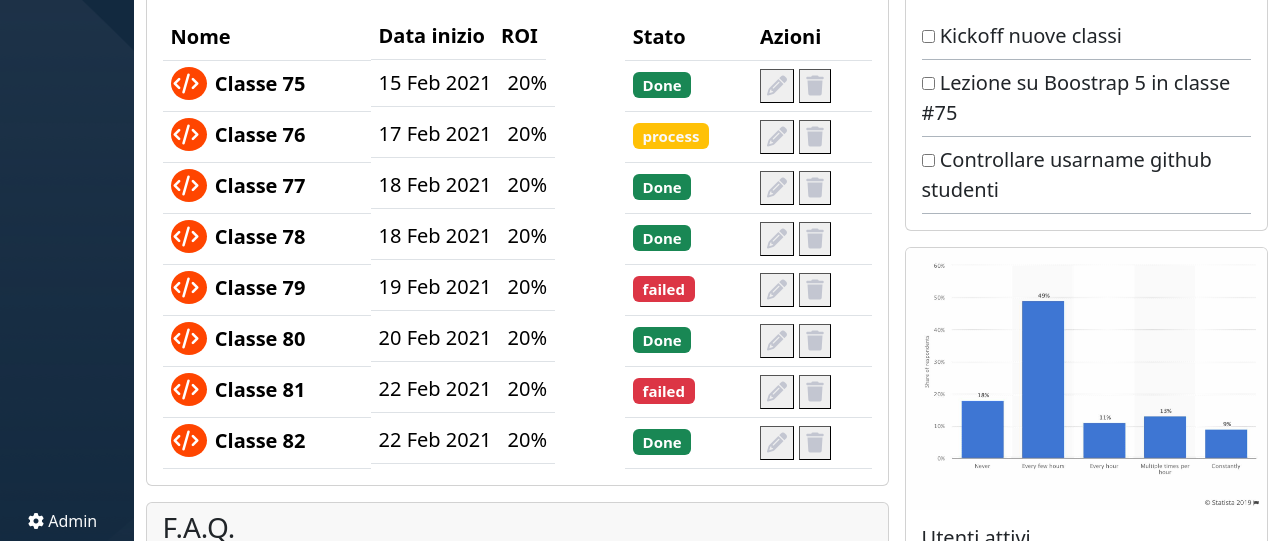
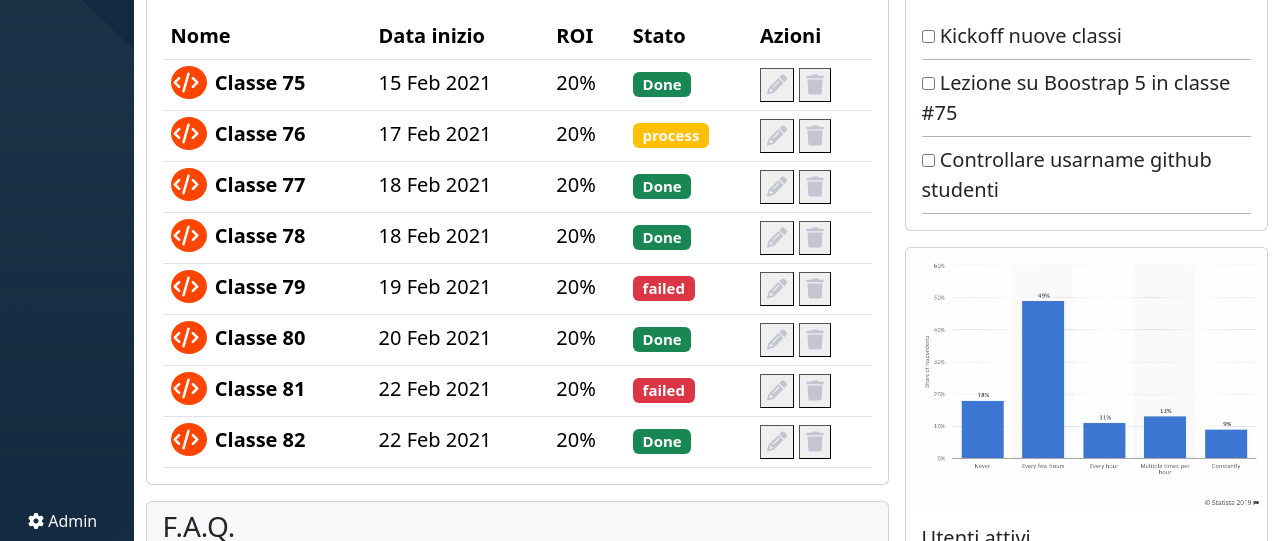
Before and after one commit to ClaudioScordari/html-css-bootstrap-dashboard, a plain HTML site: page index.html in a window 1280 px wide. Shown: the part 259-800 px from the top of the page. Drawn offline with nearby package versions, Linux system fonts and the light colour scheme.

Commit message:
Update table

```diff
--- a/index.html
+++ b/index.html
@@ -22,7 +22,7 @@
         <!-- HEADER -->
         <header>
             <div class="container-fluid">
-                <div class="row align-items-center py-2 g-0">
+                <div class="row align-items-center py-2">
                     <div class="col-1">
                         <div class="d-lg-block d-none">
                             <img src="img/logo.svg" alt="">
@@ -374,8 +374,8 @@
                                             <thead>
                                                 <tr>
                                                     <th scope="col">Nome</th>
-                                                    <th class="d-none d-md-inline-block" scope="col">Data inizio</th>
-                                                    <th class="d-none d-md-inline-block" scope="col">ROI</th>
+                                                    <th class="d-none d-md-table-cell" scope="col">Data inizio</th>
+                                                    <th class="d-none d-md-table-cell" scope="col">ROI</th>
                                                     <th scope="col">Stato</th>
                                                     <th scope="col">Azioni</th>
                                                 </tr>
@@ -389,8 +389,8 @@
                                                         <span class="ps-2 fw-semibold">Classe 75</span>
                                                     </th>
 
-                                                    <td class="d-sm-none d-md-inline-block">15 Feb 2021</td>
-                                                    <td class="d-sm-none d-md-inline-block">20%</td>
+                                                    <td class="d-sm-none d-md-table-cell">15 Feb 2021</td>
+                                                    <td class="d-sm-none d-md-table-cell">20%</td>
                                                     <td>
                                                         <span class="badge text-bg-success">Done</span>
                                                     </td>
@@ -412,8 +412,8 @@
                                                         <span class="ps-2 fw-semibold">Classe 76</span>
                                                     </th>
 
-                                                    <td class="d-sm-none d-md-inline-block">17 Feb 2021</td>
-                                                    <td class="d-sm-none d-md-inline-block">20%</td>
+                                                    <td class="d-sm-none d-md-table-cell">17 Feb 2021</td>
+                                                    <td class="d-sm-none d-md-table-cell">20%</td>
                                                     <td>
                                                         <span class="badge text-bg-warning text-light">process</span>
                                                     </td>
@@ -435,8 +435,8 @@
                                                         <span class="ps-2 fw-semibold">Classe 77</span>
                                                     </th>
 
-                                                    <td class="d-sm-none d-md-inline-block">18 Feb 2021</td>
-                                                    <td class="d-sm-none d-md-inline-block">20%</td>
+                                                    <td class="d-sm-none d-md-table-cell">18 Feb 2021</td>
+                                                    <td class="d-sm-none d-md-table-cell">20%</td>
                                                     <td>
                                                         <span class="badge text-bg-success">Done</span>
                                                     </td>
@@ -458,8 +458,8 @@
                                                         <span class="ps-2 fw-semibold">Classe 78</span>
                                                     </th>
 
-                                                    <td class="d-sm-none d-md-inline-block">18 Feb 2021</td>
-                                                    <td class="d-sm-none d-md-inline-block">20%</td>
+                                                    <td class="d-sm-none d-md-table-cell">18 Feb 2021</td>
+                                                    <td class="d-sm-none d-md-table-cell">20%</td>
                                                     <td>
                                                         <span class="badge text-bg-success">Done</span>
                                                     </td>
@@ -481,8 +481,8 @@
                                                         <span class="ps-2 fw-semibold">Classe 79</span>
                                                     </th>
 
-                                                    <td class="d-sm-none d-md-inline-block">19 Feb 2021</td>
-                                                    <td class="d-sm-none d-md-inline-block">20%</td>
+                                                    <td class="d-sm-none d-md-table-cell">19 Feb 2021</td>
+                                                    <td class="d-sm-none d-md-table-cell">20%</td>
                                                     <td>
                                                         <span class="badge text-bg-danger">failed</span>
                                                     </td>
@@ -504,8 +504,8 @@
                                                         <span class="ps-2 fw-semibold">Classe 80</span>
                                                     </th>
 
-                                                    <td class="d-sm-none d-md-inline-block">20 Feb 2021</td>
-                                                    <td class="d-sm-none d-md-inline-block">20%</td>
+                                                    <td class="d-sm-none d-md-table-cell">20 Feb 2021</td>
+                                                    <td class="d-sm-none d-md-table-cell">20%</td>
                                                     <td>
                                                         <span class="badge text-bg-success">Done</span>
                                                     </td>
@@ -527,8 +527,8 @@
                                                         <span class="ps-2 fw-semibold">Classe 81</span>
                                                     </th>
 
-                                                    <td class="d-sm-none d-md-inline-block">22 Feb 2021</td>
-                                                    <td class="d-sm-none d-md-inline-block">20%</td>
+                                                    <td class="d-sm-none d-md-table-cell">22 Feb 2021</td>
+                                                    <td class="d-sm-none d-md-table-cell">20%</td>
                                                     <td>
                                                         <span class="badge text-bg-danger">failed</span>
                                                     </td>
@@ -550,8 +550,8 @@
                                                         <span class="ps-2 fw-semibold">Classe 82</span>
                                                     </th>
 
-                                                    <td class="d-sm-none d-md-inline-block">22 Feb 2021</td>
-                                                    <td class="d-sm-none d-md-inline-block">20%</td>
+                                                    <td class="d-sm-none d-md-table-cell">22 Feb 2021</td>
+                                                    <td class="d-sm-none d-md-table-cell">20%</td>
                                                     <td>
                                                         <span class="badge text-bg-success">Done</span>
                                                     </td>
```
